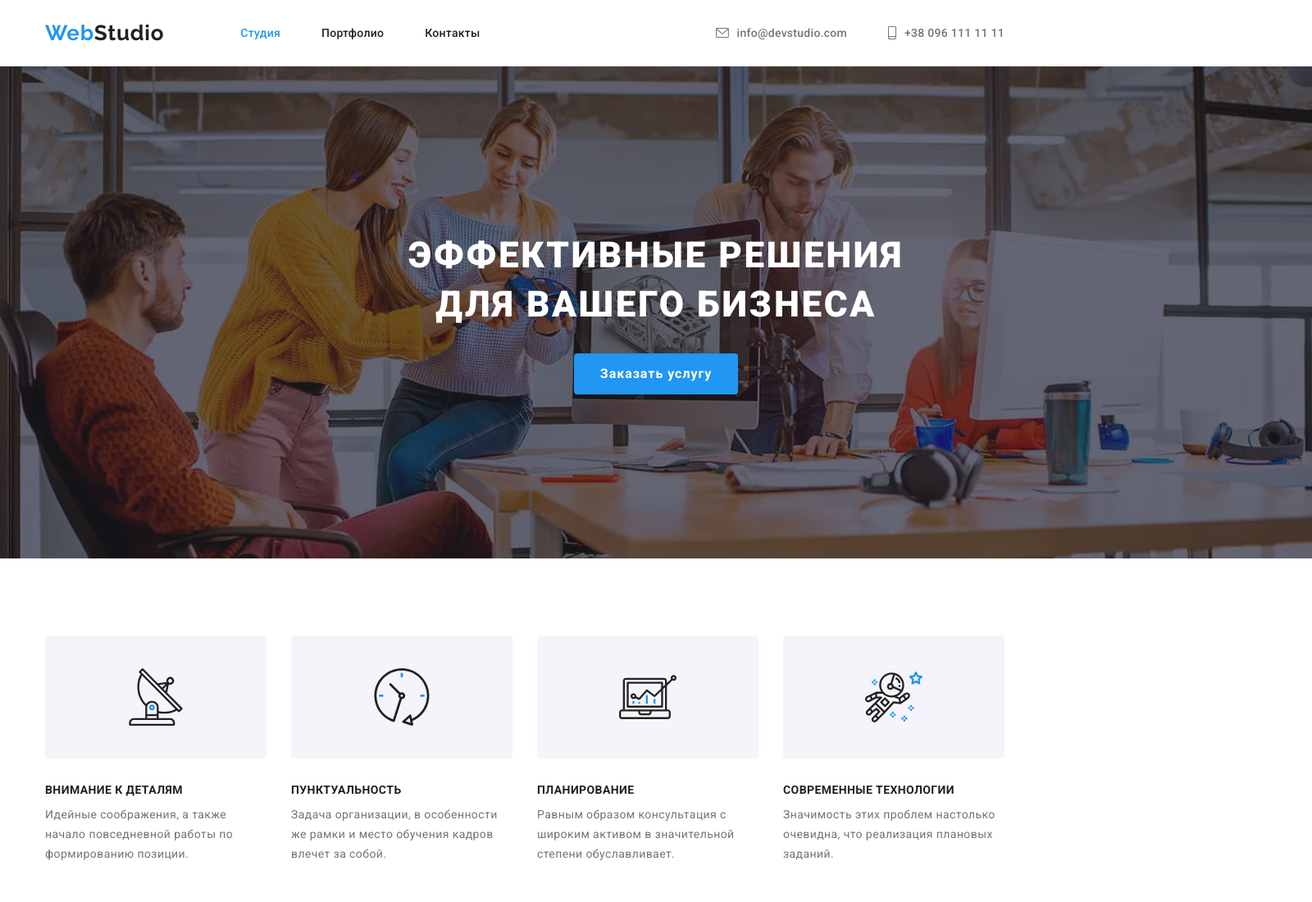
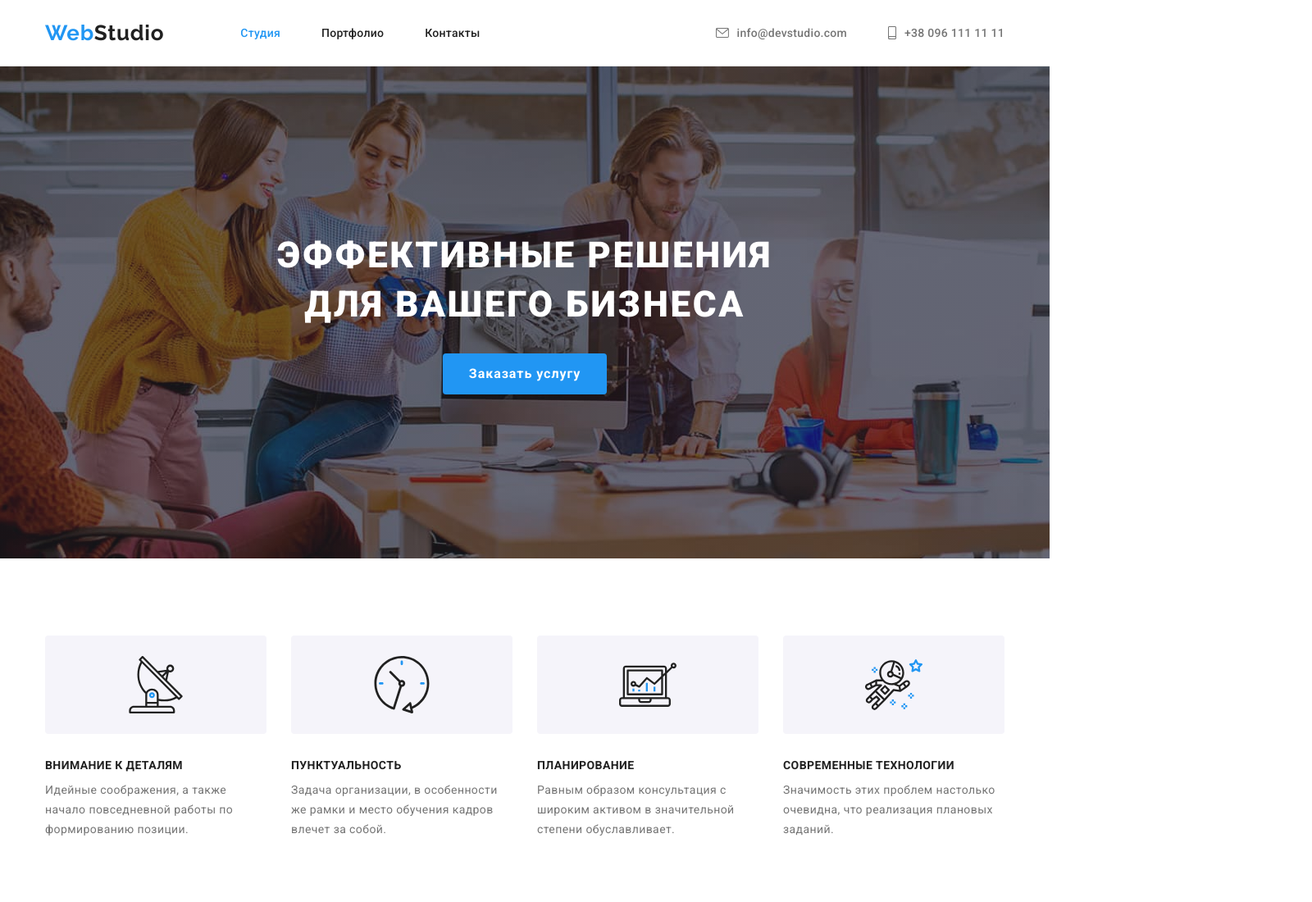
Before and after one commit to AntonZenko/goit-markup-hw-04, a plain HTML site: page index.html in a window 1280 px wide. Shown: the top 1100 px of the page at 82% size, 1600 px wide, since content can reach past the window. Drawn offline with nearby package versions, Linux system fonts and the light colour scheme.

Commit message:
sizes fixed

```diff
--- a/css/styles.css
+++ b/css/styles.css
@@ -135,7 +135,7 @@ img {
 /* hero */
 
 .hero {
-  width: 1600px;
+  max-width: 1600px;
   margin-left: auto;
   margin-right: auto;
   padding-top: 200px;
@@ -241,8 +241,7 @@ img {
   display: flex;
   justify-content: center;
   align-items: center;
-  width: 270;
-  height: 120;
+  height: 120px;
   background-color: #f5f4fa;
   border-radius: 4px;
   margin-bottom: 30px;
```
